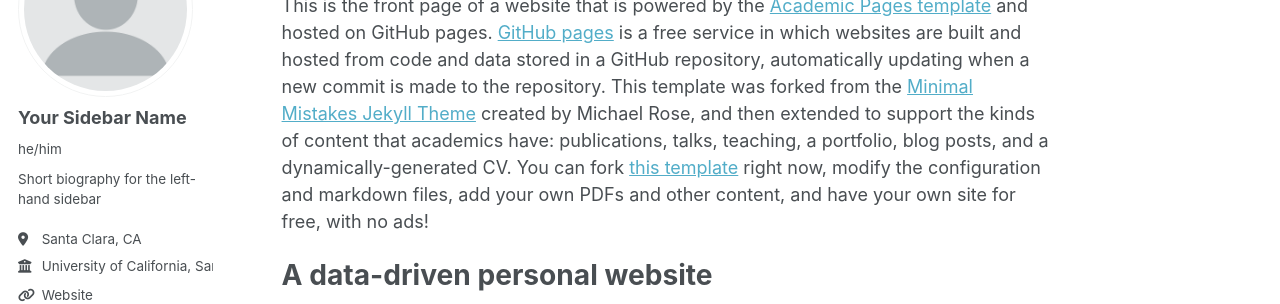
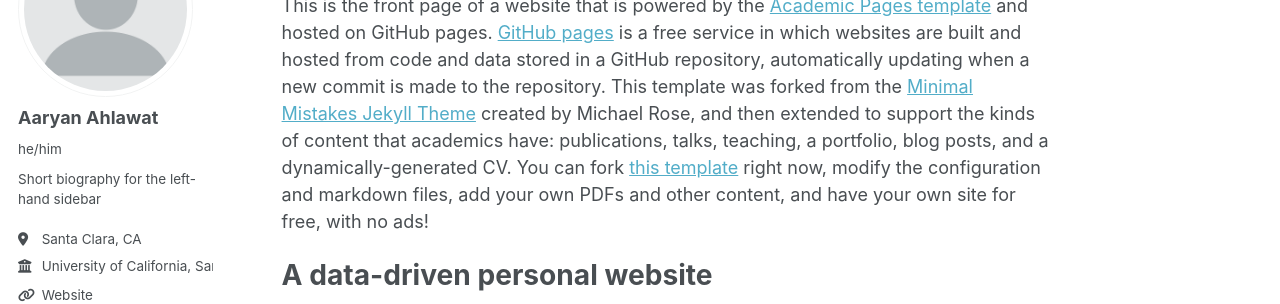
Before and after one commit to aaryanahlawat/aaryanahlawat.github.io, a Jekyll site: the page built from _pages/about.md, in a window 1280 px wide. Shown: the part 177-481 px from the top of the page. Built offline with Jekyll 4.4.1, drawn with Linux system fonts in a browser that asks for light colours; some of the changed lines change nothing that is shown.

Commit message:
Update _config.yml

```diff
--- a/_config.yml
+++ b/_config.yml
@@ -22,8 +22,8 @@
 #               Additional customization can be done by editing /_includes/author-profile.html
 author:
   # Biographic information
-  avatar           : "profile.png"
-  name             : "Your Sidebar Name"
+  avatar           : "profile.png" # add this to github and change this.
+  name             : "Aaryan Ahlawat"
   pronouns         : "he/him" # example: "she/her"
   bio              : "Short biography for the left-hand sidebar"
   location         : "Santa Clara, CA"
@@ -214,16 +214,16 @@
 # These settings control the types of collections used by the template
 collections:
   teaching:
-    output: true
+    output: false
     permalink: /:collection/:path/
   publications:
-    output: true
+    output: false
     permalink: /:collection/:path/
   portfolio:
     output: true
-    permalink: /:collection/:path/
+    permalink: https://www.linkedin.com/in/aaryanahlawat #/:collection/:path/
   talks:
-    output: true
+    output: false
     permalink: /:collection/:path/
 
 
```
